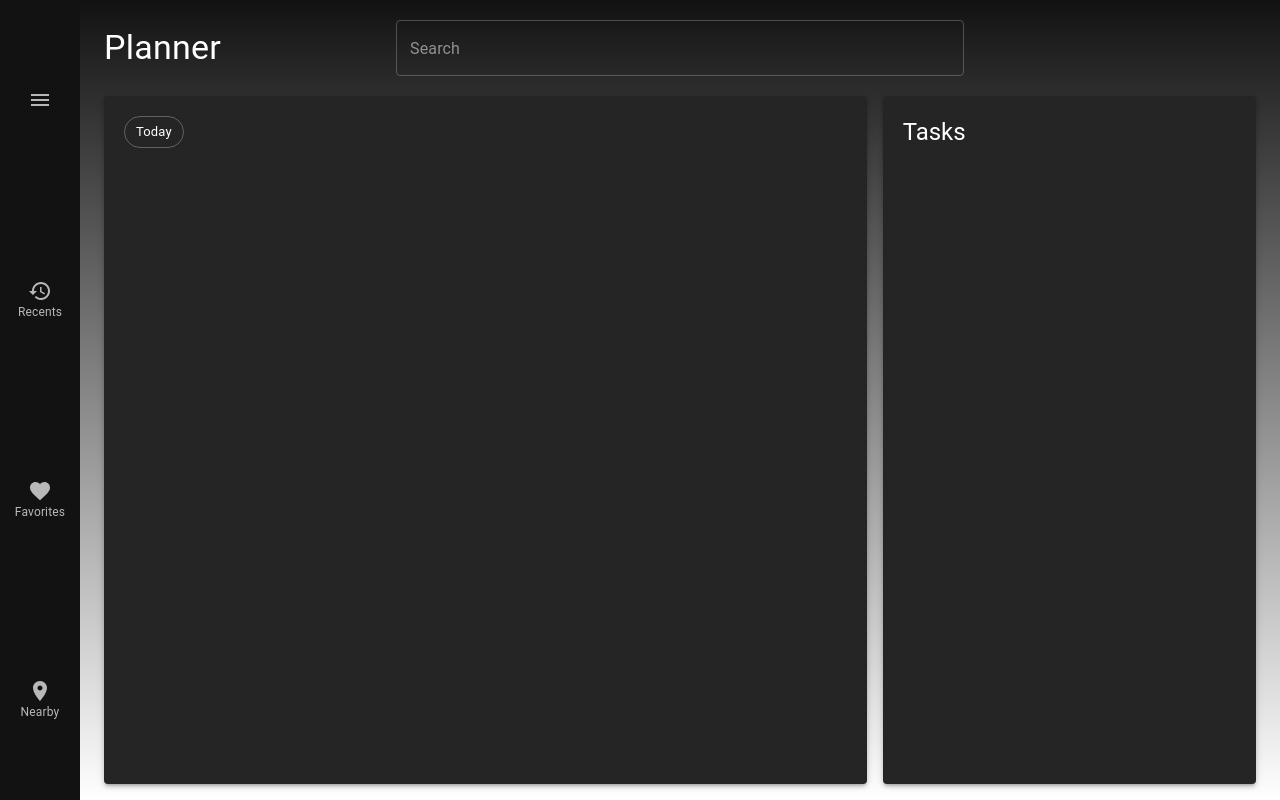
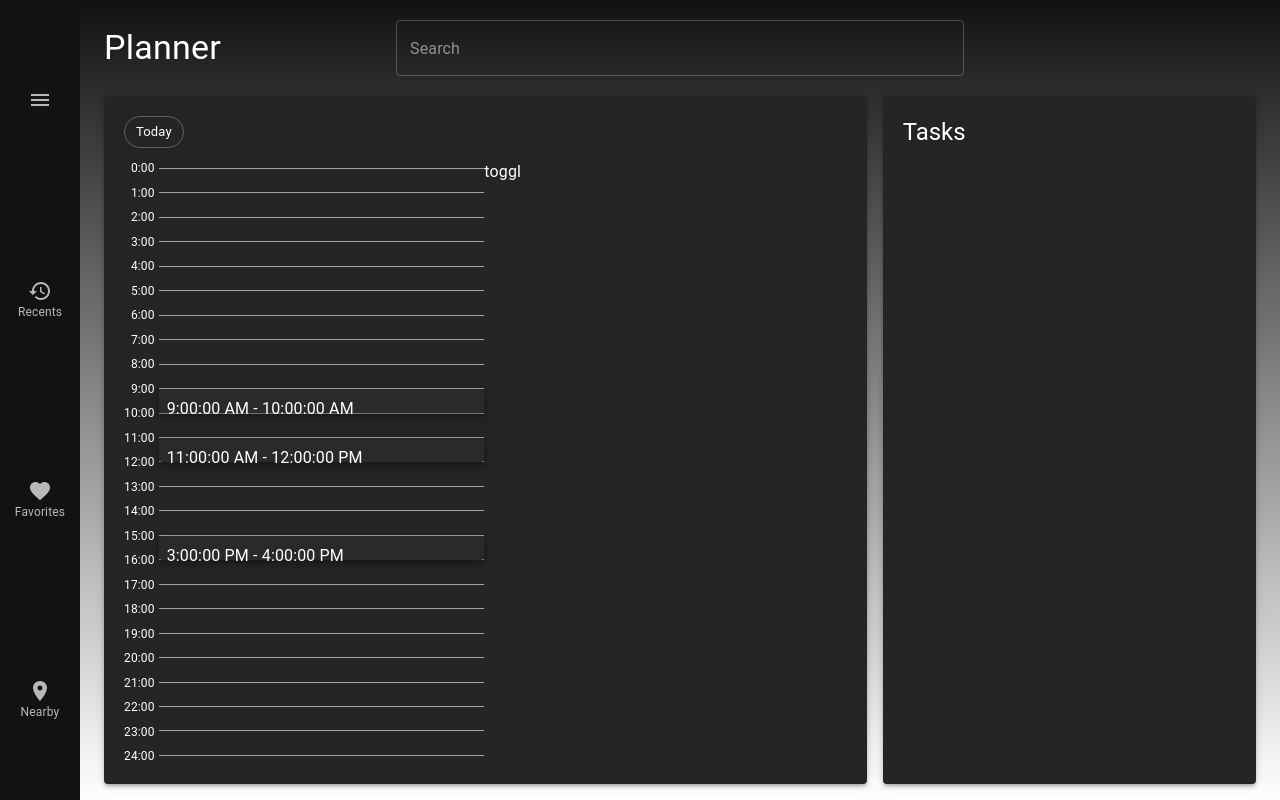
Before and after one commit to lukasbuehler/planner, a Next.js app: page / in a window 1280 px wide. Built offline with nearby package versions, Linux system fonts and the light colour scheme.

Commit message:
got calendar to show entries with dates

```diff
--- /dev/null
+++ b/app/components/CalendarDayView.tsx
@@ -0,0 +1,74 @@
+import Paper from "@mui/material/Paper";
+
+const events = [
+  {
+    start: new Date(Date.parse("2022-01-01T09:00:00")),
+    end: new Date(Date.parse("2022-01-01T10:00:00")),
+  },
+  {
+    start: new Date(Date.parse("2022-01-01T11:00:00")),
+    end: new Date(Date.parse("2022-01-01T12:00:00")),
+  },
+  {
+    start: new Date(Date.parse("2022-01-01T15:00:00")),
+    end: new Date(Date.parse("2022-01-01T16:00:00")),
+  },
+];
+
+export default function CalendarDayView() {
+  return (
+    <div className="mt-3 grow flex flex-row w-full">
+      <div className="relative grow h-full flex flex-row items-stretch">
+        {/* Calendar Hours */}
+        <div className="relative flex flex-col items-stretch justify-between mr-1">
+          {Array.from({ length: 25 }).map((_, i) => (
+            <span key={i} className="text-xs text-right">
+              {i}:00
+            </span>
+          ))}
+        </div>
+
+        {/* Calendar */}
+        <div className="grow relative my-2">
+          {/* Calendar background */}
+          <div className="absolute flex flex-col items-stretch h-full w-full">
+            {Array.from({ length: 24 }).map((_, i) => (
+              <div
+                key={i}
+                className="grow border-b first:border-t border-solid border-gray-400"
+              ></div>
+            ))}
+          </div>
+
+          {/* Calendar items */}
+          <div className="relative h-full">
+            {events.map((event, i) => (
+              <Paper
+                key={i}
+                elevation={5}
+                className="absolute rounded-xl left-0 right-0 top-16 h-12 bg-red-600"
+                style={{
+                  top: `calc(100% * ${
+                    (event.start.getHours() * 60 + event.start.getMinutes()) /
+                    (60 * 24)
+                  })`,
+                  height: `calc(100% * ${
+                    Math.abs(event.end.getTime() - event.start.getTime()) /
+                    (1000 * 60 * 60 * 24)
+                  })`,
+                }}
+              >
+                <div className="p-2">
+                  {event.start.toLocaleTimeString()} -{" "}
+                  {event.end.toLocaleTimeString()}
+                </div>
+              </Paper>
+            ))}
+          </div>
+        </div>
+      </div>
+
+      <div className="h-full grow">toggl</div>
+    </div>
+  );
+}
--- a/app/page.tsx
+++ b/app/page.tsx
@@ -22,6 +22,8 @@ import MenuIcon from "@mui/icons-material/Menu";
 import { ThemeProvider, createTheme } from "@mui/material/styles";
 import CssBaseline from "@mui/material/CssBaseline";
 
+import CalendarDayView from "./components/CalendarDayView";
+
 const darkTheme = createTheme({
   palette: {
     mode: "dark",
@@ -35,7 +37,7 @@ export default function Home() {
       <main className="h-full">
         <Box
           className="h-full flex"
-          sx={{ "flex-direction": { xs: "column", md: "row-reverse" } }}
+          sx={{ flexDirection: { xs: "column", md: "row-reverse" } }}
         >
           <Container maxWidth={false} className="grow">
             {/* no maximum width */}
@@ -66,6 +68,7 @@ export default function Home() {
               spacing={2}
               style={{ height: "calc(100% + 16px - 7rem)" }}
             >
+              {/* Side Bar */}
               <Grid item sx={{ display: { xl: "block", xs: "none" } }} xl={3}>
                 <Item className="h-full">
                   <Button>New Task</Button>
@@ -73,13 +76,21 @@ export default function Home() {
                   <Typography variant="h6">Study Buddies</Typography>
                 </Item>
               </Grid>
+
+              {/* Today Calendar View */}
               <Grid item xs={12} md={8} xl={6} className="">
                 <Item className="h-full">
-                  <Paper elevation={3} className="p-5 rounded-xl h-full">
+                  <Paper
+                    elevation={3}
+                    className="p-5 rounded-xl h-full flex flex-col items-start"
+                  >
                     <Chip label="Today" variant="outlined" />
+                    <CalendarDayView />
                   </Paper>
                 </Item>
               </Grid>
+
+              {/* Task Side Panel */}
               <Grid
                 item
                 sx={{ display: { md: "block", xs: "none" } }}
@@ -97,9 +108,9 @@ export default function Home() {
           <BottomNavigation
             showLabels
             sx={{
-              "flex-direction": { md: "column", xs: "row" },
+              flexDirection: { md: "column", xs: "row" },
               height: { xs: "auto", md: "100%" },
-              "justify-content": { xs: "center", md: "start" },
+              justifyContent: { xs: "center", md: "start" },
             }}
           >
             <BottomNavigationAction
```
